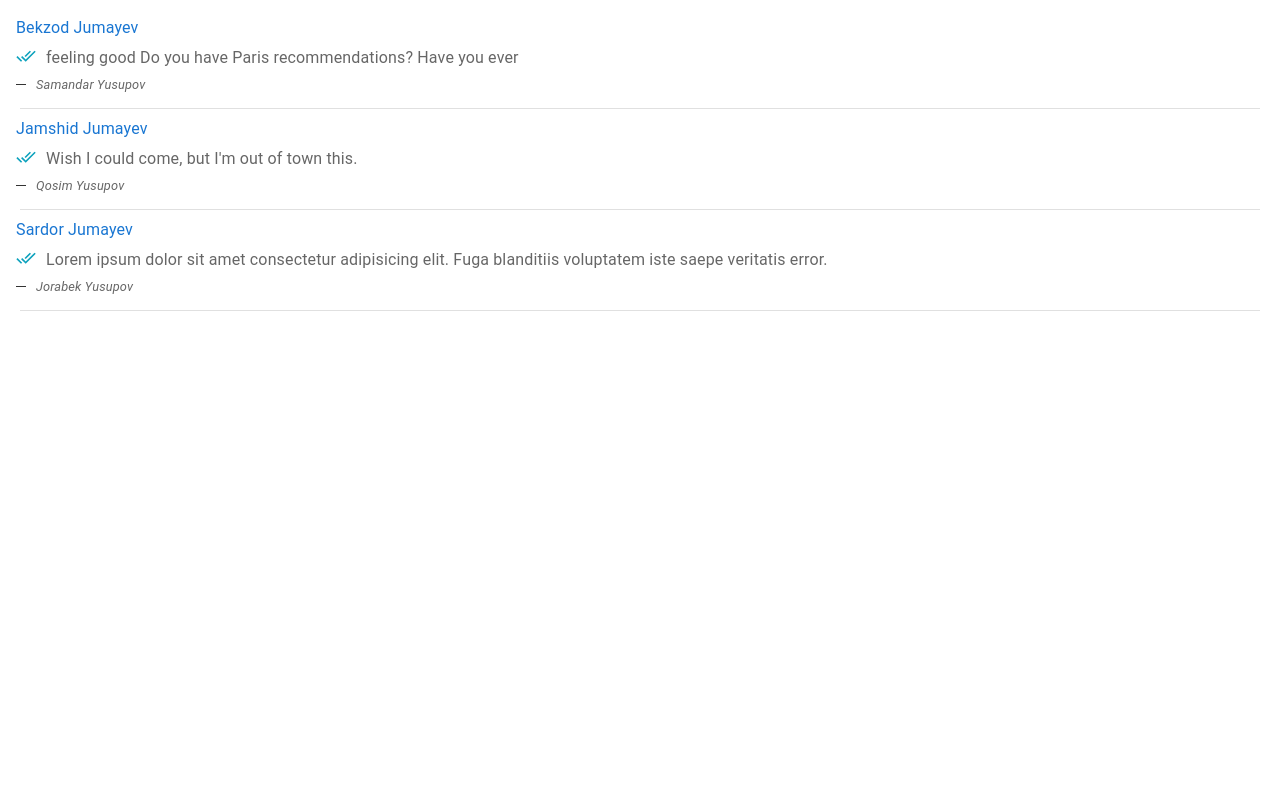
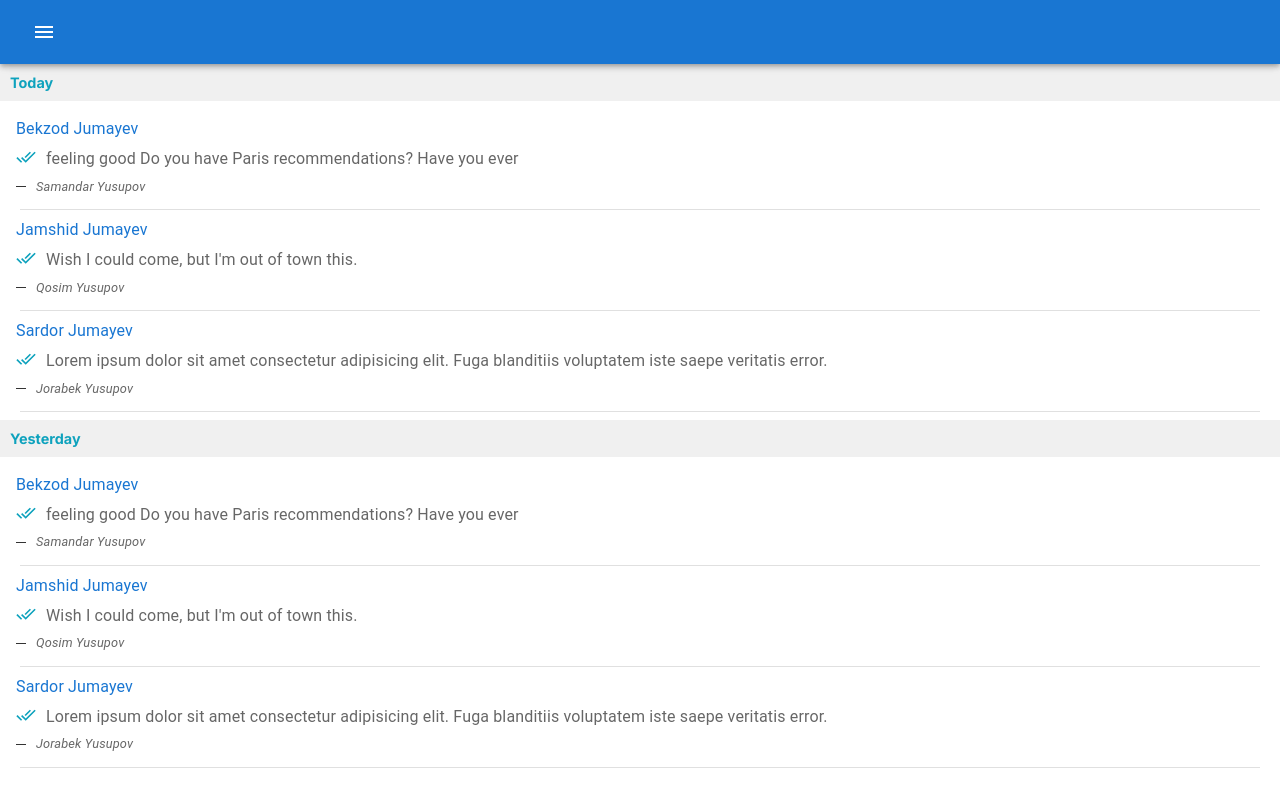
Before and after one commit to YusupovSamandar/shinon, a Next.js app: page /report in a window 1280 px wide. Shown: the top 786 px of the page. Built offline with nearby package versions, Linux system fonts and the light colour scheme.

Commit message:
report finished

```diff
--- a/app/components/reportList/index.jsx
+++ b/app/components/reportList/index.jsx
@@ -16,17 +16,16 @@ export default function AlignItemsList({ reportList }) {
         ...theme.typography.body2,
         textAlign: 'center',
         color: theme.palette.text.secondary,
-        height: 60,
         lineHeight: '60px',
     }));
 
 
 
     return (
-        <Item elevation={12}>
+        <Item elevation={0}>
             <List sx={{ width: '100%', bgcolor: 'background.paper' }}>
                 {reportList.map((report, indx) => (
-                    <div key={indx} >
+                    <div key={indx}>
                         <ListItem alignItems="flex-start">
                             <div>
                                 <React.Fragment>
@@ -42,7 +41,7 @@ export default function AlignItemsList({ reportList }) {
                                             </span>
                                         </Typography>
                                     </div>
-                                    <Typography style={{ display: "flex", alignItems: "center", gap: "10px" }} gutterBottom>
+                                    <Typography component={'div'} style={{ display: "flex", alignItems: "center", gap: "10px" }} gutterBottom>
                                         <div style={{ backgroundColor: "#333", width: "10px", height: "1px" }}></div>
                                         <p style={{ fontSize: "0.8rem" }}><i>{report.reporter}</i></p>
                                     </Typography>
--- a/app/report/page.jsx
+++ b/app/report/page.jsx
@@ -1,6 +1,9 @@
 "use client"
 import React, { useEffect, useState } from 'react';
 import ReportMessage from '@/app/components/reportList';
+import Sidebar from "./../components/sidebarToggle";
+import Typography from '@mui/material/Typography';
+
 
 export default function Report() {
     const [reportData, setReportData] = useState([]);
@@ -27,6 +30,12 @@ export default function Report() {
     }, []);
     return (
         <div>
+            <Sidebar enableSearch={false} />
+            <Typography style={{ minHeight: "56px" }} variant="h5" gutterBottom component="div" sx={{ p: 2, pb: 0 }}>
+            </Typography>
+            <div style={{ color: 'rgb(14, 162, 189)', padding: '10px', fontSize: "0.9rem", backgroundColor: "#F0F0F0" }}><b>Today</b></div>
+            <ReportMessage reportList={reportData} />
+            <div style={{ color: 'rgb(14, 162, 189)', padding: '10px', fontSize: "0.9rem", backgroundColor: "#F0F0F0" }}><b>Yesterday</b></div>
             <ReportMessage reportList={reportData} />
         </div>
     )
```
